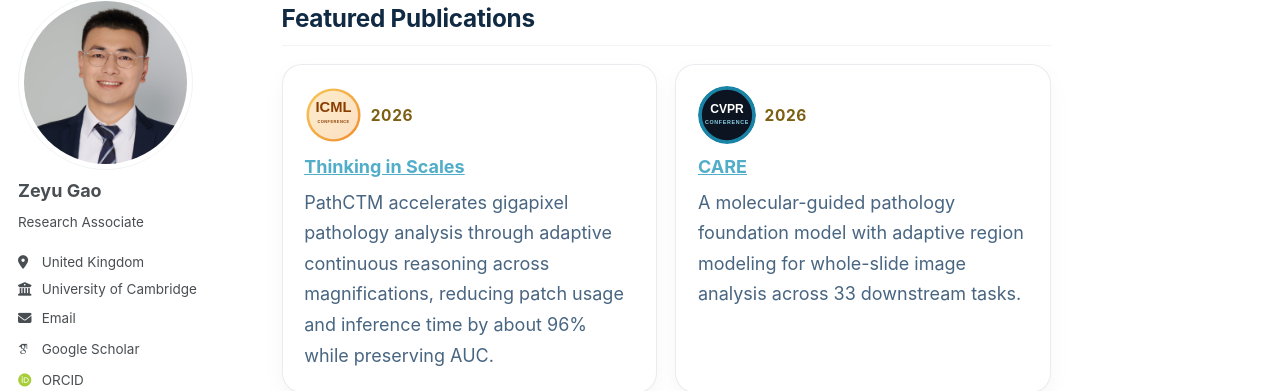
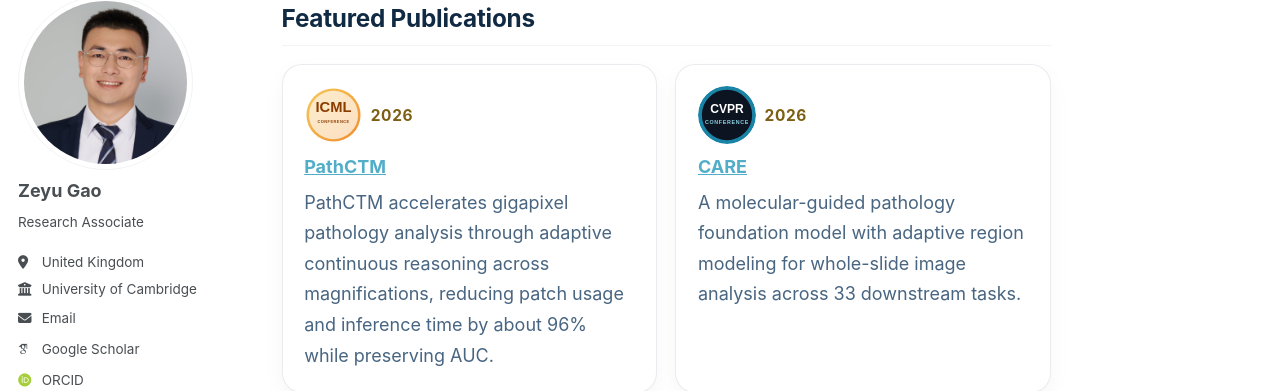
Before and after one commit to ZeyuGaoAi/ZeyuGaoAi.github.io, a Jekyll site: the page built from _pages/about.md, in a window 1280 px wide and 900 px high, scrolled down 1496 px. Shown: the part 104-495 px from the top of the window. Built offline with Jekyll 4.4.1, drawn with Linux system fonts in a browser that asks for light colours; some web fonts are replaced; a script that is not in the unit is left out; some of the changed text lies outside the part shown.

Commit message:
Rename PathCTM on homepage

```diff
--- a/_pages/about.md
+++ b/_pages/about.md
@@ -59,7 +59,7 @@ redirect_from:
   <div class="home-card-grid">
     <article class="home-card">
       <div class="home-card-meta"><img class="home-venue-icon" src="/images/venue-badges/icml.svg" alt="ICML badge"> <span>2026</span></div>
-      <h3><a href="/publications/ICML2026_PathCTM/">Thinking in Scales</a></h3>
+      <h3><a href="/publications/ICML2026_PathCTM/">PathCTM</a></h3>
       <p>PathCTM accelerates gigapixel pathology analysis through adaptive continuous reasoning across magnifications, reducing patch usage and inference time by about 96% while preserving AUC.</p>
     </article>
     <article class="home-card">
@@ -141,7 +141,7 @@ redirect_from:
   <div class="home-compact">
     <div class="home-compact-item">
       <strong>May 2026</strong>
-      <p><a href="/publications/ICML2026_PathCTM/">Thinking in Scales</a> was accepted to ICML 2026.</p>
+      <p><a href="/publications/ICML2026_PathCTM/">PathCTM</a> was accepted to ICML 2026.</p>
     </div>
     <div class="home-compact-item">
       <strong>February 2026</strong>
```
